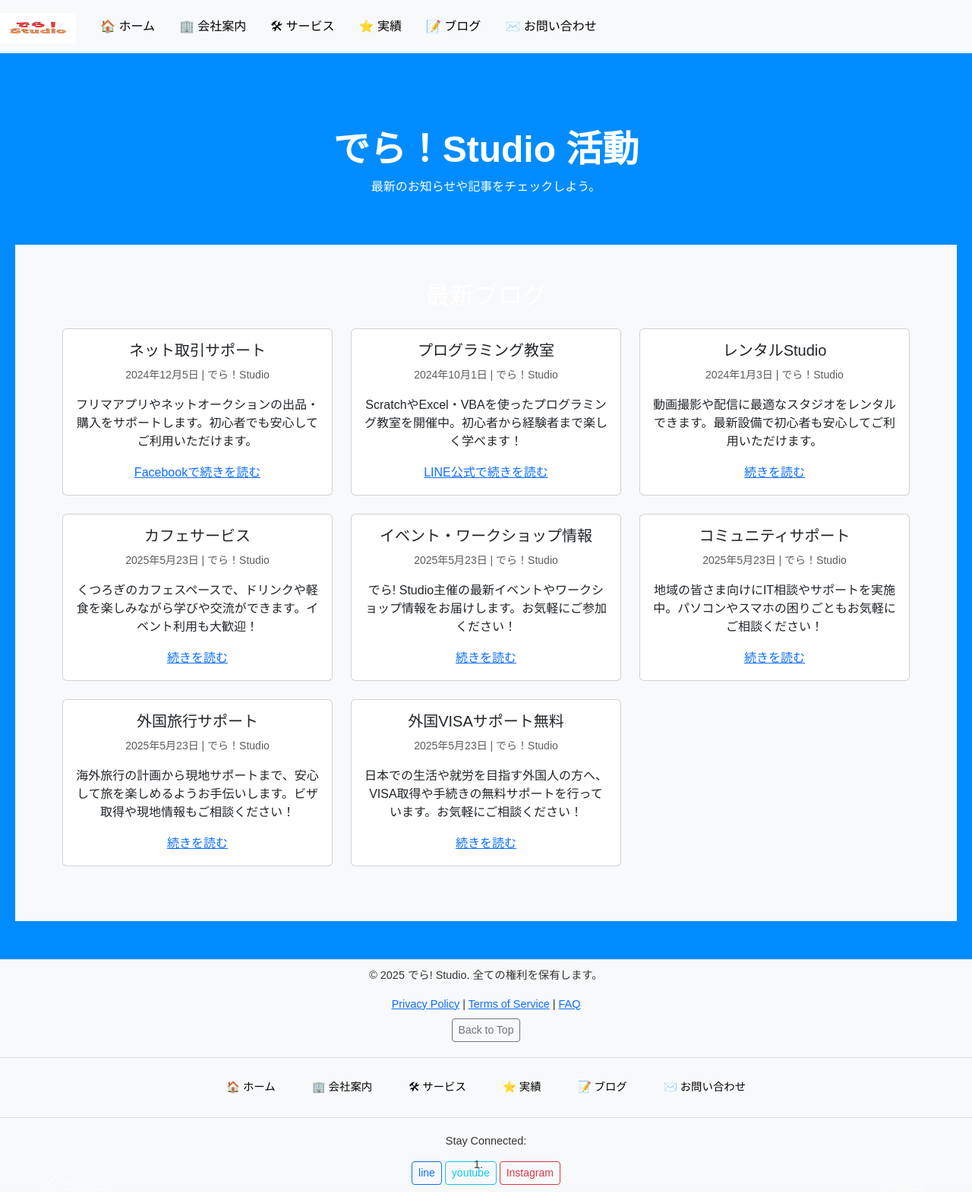
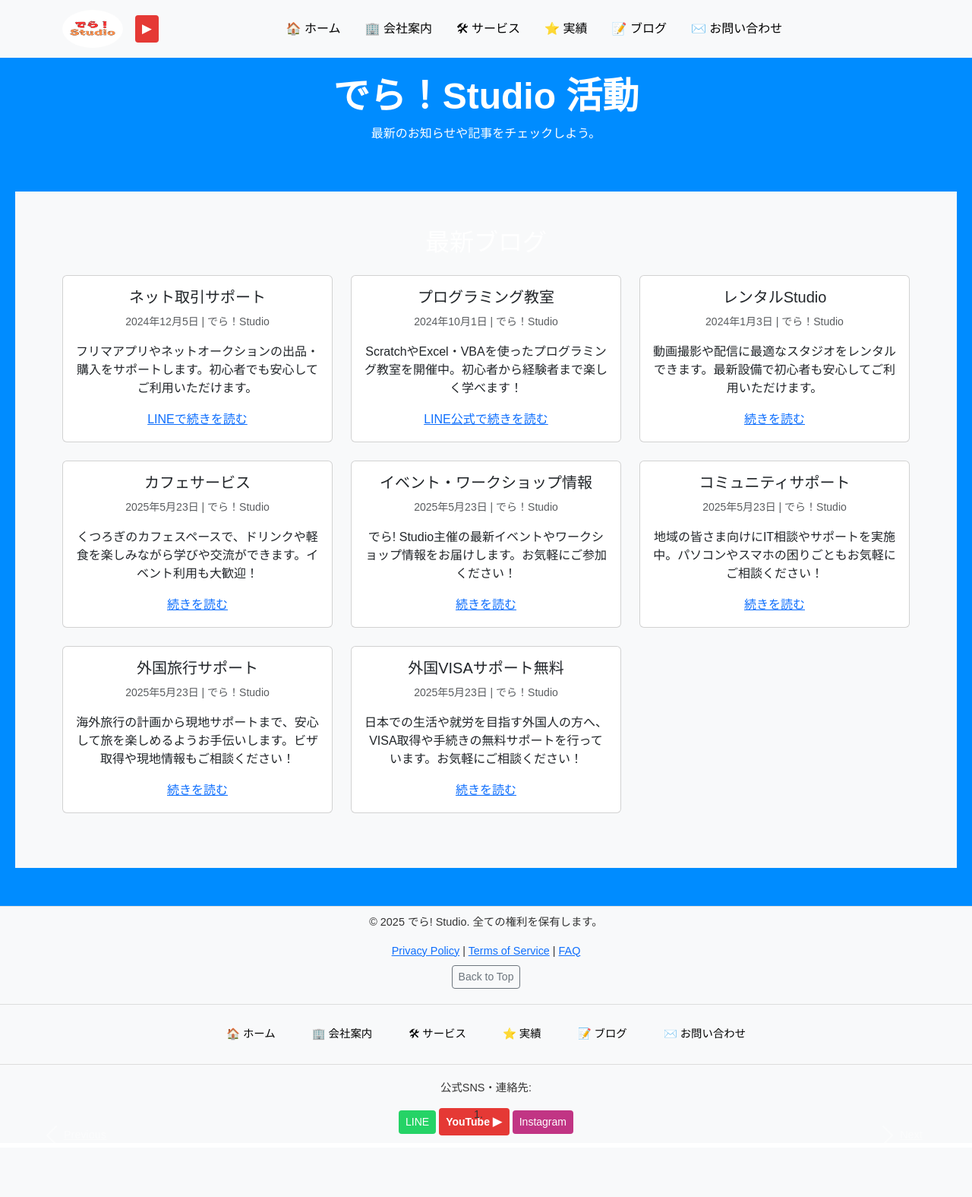
Before and after one commit to ajayatimilsina/company-website, a Django app: page /blog/ in a window 1280 px wide. Shown: the whole page at 76% size. After the commit the page ends 1494 px from the top, so only its background shows below. Run offline with Django 5.2, Linux system fonts and the light colour scheme.

Commit message:
add youtube

```diff
--- a/main/templates/about.html
+++ b/main/templates/about.html
@@ -197,7 +197,6 @@
     </div>
     <div class="divider"></div>
     <div class="sidebar-footer">
-        <h3>クイックリンク</h3>
         <ul class="nav flex-column flex-sm-row justify-content-center">
             <li class="nav-item mx-2">
                 <a class="nav-link text-black" href="{% url 'home' %}">🏠 ホーム</a>
--- a/main/templates/base.html
+++ b/main/templates/base.html
@@ -106,15 +106,17 @@
 <body>
 
     <!-- Navigation -->
-    <nav class="navbar navbar-expand-lg navbar-light bg-light">
+    <nav class="navbar navbar-expand-lg navbar-light bg-light fixed-top">
+        <div class="container">
             <a class="navbar-brand" href="{% url 'home' %}">
-            <img src="{% static 'main/images/slide2.png' %}" alt="Brand Logo" width="100" height="40" class="d-inline-block align-text-top">
+                <img src="{% static 'main/images/slide2.png' %}" alt="Logo" width="80" height="50" class="rounded-circle">
+                            <a href="https://www.youtube.com/watch?v=m8vsw_dqBKA" target="_blank" class="btn btn-sm" style="background-color:#e53935;color:white;"><span style="font-weight:bold;"></span> <span style="font-size:1.2em;">&#x25B6;</span></a>
             </a>
-<button class="navbar-toggler" type="button" data-bs-toggle="collapse" data-bs-target="#navbarNav" aria-controls="navbarNav" aria-expanded="false" aria-label="Toggle navigation">
+            <button class="navbar-toggler" type="button" data-bs-toggle="collapse" data-bs-target="#navbarNav">
                 <span class="navbar-toggler-icon"></span>
             </button>
-        <div class="collapse navbar-collapse" id="navbarNav">
-            <ul class="navbar-nav flex-row justify-content-center mb-2 mb-lg-0">
+            <div class="collapse navbar-collapse justify-content-center" id="navbarNav">
+                <ul class="navbar-nav">
                     <li class="nav-item mx-2">
                         <a class="nav-link text-black" href="{% url 'home' %}">🏠 ホーム</a>
                     </li>
@@ -135,13 +137,14 @@
                     </li>
                 </ul>
             </div>
+        </div>
     </nav>
 
     <div class="d-flex">
         <!-- Left Side: Visual Content -->
         <div class="visual-content flex-grow-1">
             {% block visual_content %}
-            <div class="hero-section">
+            <div class="hero-section" style="margin-top:120px;">
                 <h1>でら! Studioへようこそ</h1>
                 <p>笑顔あふれるサービスを名古屋からお届けします。</p>
                 <img src="{% static 'main/images/dera9.png' %}" alt="Smiling Character">
@@ -150,31 +153,6 @@
             <div class="about-us-section mt-5">
                 <h2>会社案内</h2>
                 <p>でら! Studioは名古屋を拠点に、動画作成教室・eスポーツ体験・ITサポートなど、地域に根ざしたデジタルサービスを提供しています。お客様一人ひとりに寄り添い、笑顔と満足をお届けします。</p>
-            </div>
-
-            <div class="services-section mt-5">
-                <h2>サービス紹介</h2>
-                <ul class="navbar-nav me-auto mb-2 mb-lg-0">
-                    <li class="nav-item">
-                        <a class="nav-link text-black" href="{% url 'about' %}">所在地</a>
-                    </li>
-                    <li class="nav-item">
-                        <a class="nav-link text-black" href="{% url 'services' %}">動画作成教室</a>
-                    </li>
-                    <li class="nav-item">
-                        <a class="nav-link text-black" href="{% url 'portfolio' %}">eスポーツ体験</a>
-                    </li>
-                    <li class="nav-item">
-                        <a class="nav-link text-black" href="{% url 'blog' %}">その他のサービス</a>
-                    </li>
-                    <li class="nav-item">
-                        <a class="nav-link text-black" href="{% url 'contact' %}">SNS</a>
-                    </li>
-                    </li>
-                    <li class="nav-item">
-                        <a class="nav-link text-black" href="{% url 'contact' %}">無料体験チケット</a>
-                    </li>
-                </ul>
             </div>
             {% endblock %}
         </div>
@@ -211,10 +189,10 @@
                 </li>
             </ul>
             <div class="divider"></div>
-            <p>Stay Connected:</p>
-            <a href="#" class="btn btn-sm btn-outline-primary">line</a>
-            <a href="#" class="btn btn-sm btn-outline-info">youtube</a>
-            <a href="#" class="btn btn-sm btn-outline-danger">Instagram</a>
+            <p>公式SNS・連絡先:</p>
+            <a href="#" class="btn btn-sm" style="background-color:#25d366;color:white;">LINE</a>
+            <a href="https://www.youtube.com/watch?v=m8vsw_dqBKA" target="_blank" class="btn btn-sm" style="background-color:#e53935;color:white;"><span style="font-weight:bold;">YouTube</span> <span style="font-size:1.2em;">&#x25B6;</span></a>
+            <a href="#" class="btn btn-sm" style="background-color:#c13584;color:white;">Instagram</a>
         </div>
         <div id="footerCarousel" class="carousel slide" data-ride="carousel">
             <ol class="carousel-indicators">
--- a/main/templates/blog.html
+++ b/main/templates/blog.html
@@ -25,7 +25,7 @@
             <p class="card-text">
               フリマアプリやネットオークションの出品・購入をサポートします。初心者でも安心してご利用いただけます。
             </p>
-            <a href="https://www.facebook.com/derastudio" class="btn btn-link p-0" target="_blank">Facebookで続きを読む</a>
+            <a href="https://line.me/R/ti/p/@derastudio" class="btn btn-link p-0" target="_blank">LINEで続きを読む</a>
           </div>
         </div>
       </div>
--- a/main/templates/contact.html
+++ b/main/templates/contact.html
@@ -9,8 +9,8 @@
     <section id="sns" class="mb-5">
         <h2>📱 SNS / 動画案内</h2>
         <ul>
-            <li><a href="#">YouTube（動画で道順チェック）</a></li>
-            <li>Instagram / LINE VOOM でも配信中！</li>
+            <li><a href="https://www.youtube.com/watch?v=m8vsw_dqBKA" target="_blank" style="color:#e53935;font-weight:bold;">YouTube（動画で道順チェック）</a></li>
+            <li><span style="color:#c13584;font-weight:bold;">Instagram</span> / <span style="color:#25d366;font-weight:bold;">LINE VOOM</span> でも配信中！</li>
         </ul>
     </section>
     <hr>
```
Lines whose indentation alone changed are shown as unchanged.
